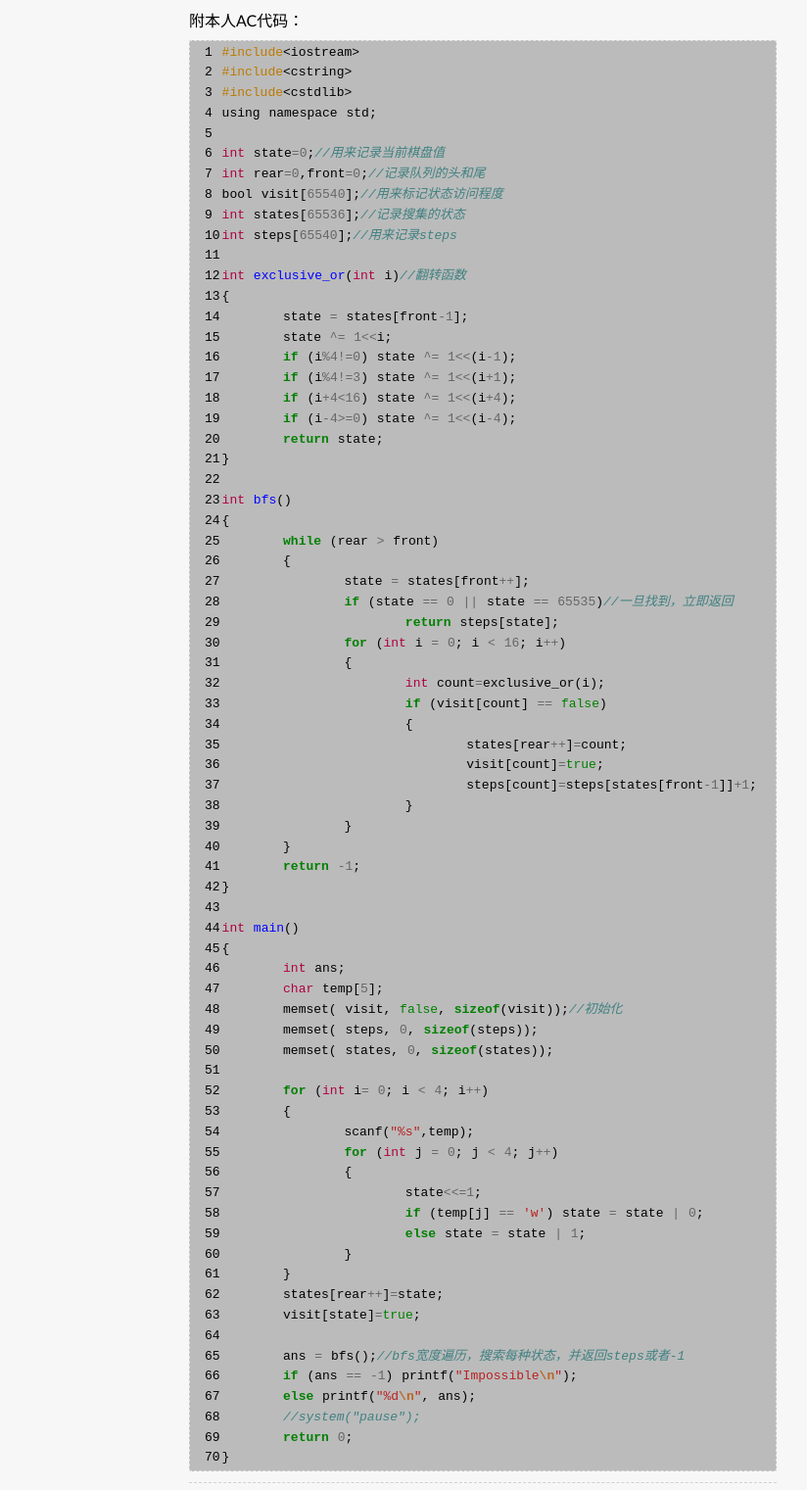
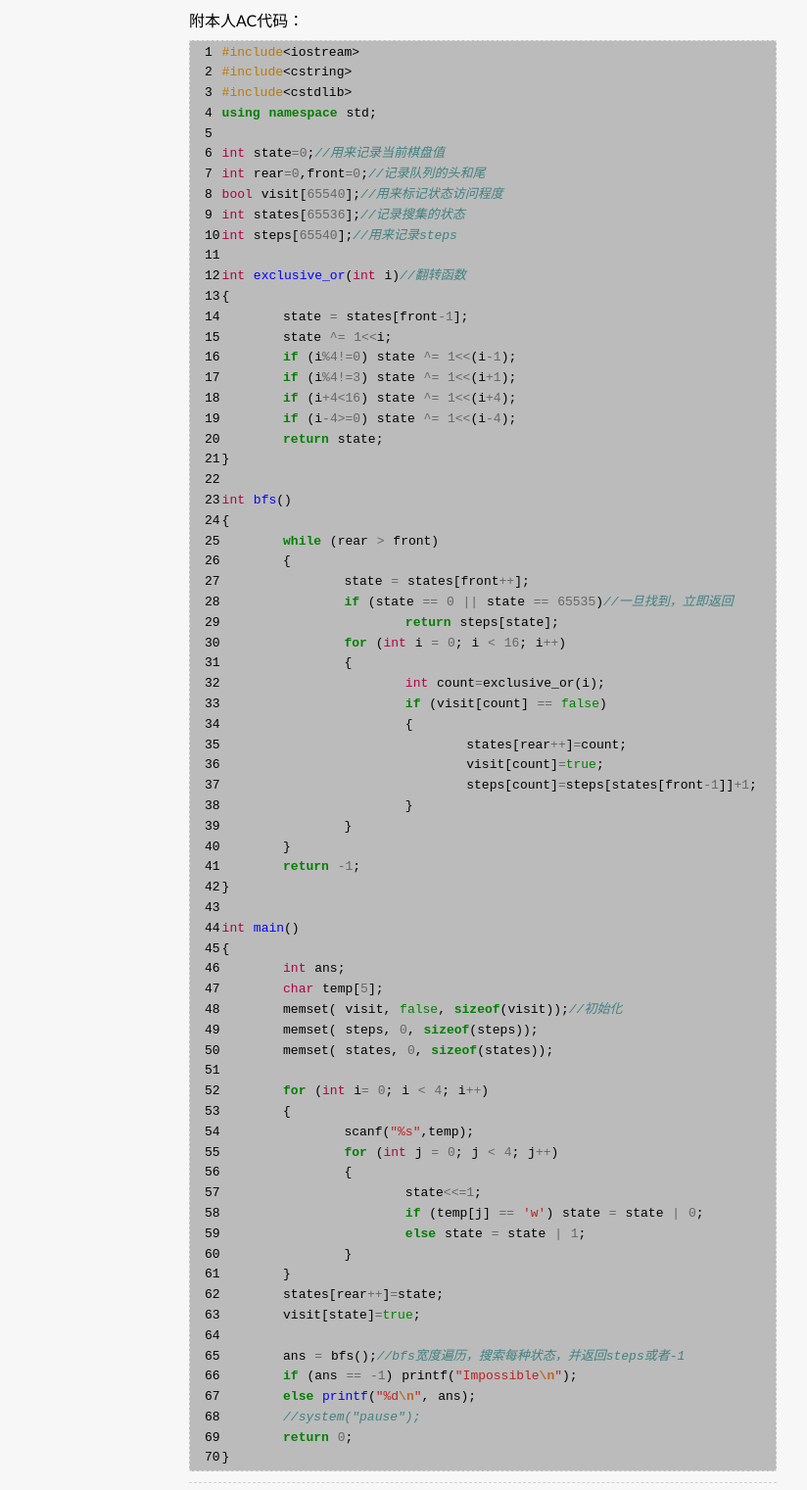
Before and after one commit to jessica0530/hijiangtao.github.io, a Jekyll site: the page built from _posts/2014-02-23-poj1753.md, in a window 1280 px wide. Shown: the part 766-2287 px from the top of the page at 98% size, without its empty margins (147-971 px from the left). Built offline with Jekyll 4.4.1, drawn with Linux system fonts in a browser that asks for light colours; some web fonts are replaced; Markdown is read by kramdown in place of the engine named in the settings; comment, search, counter and statistics services are not loaded.

Commit message:
Update 2014-02-23-poj1753.md

```diff
--- a/_posts/2014-02-23-poj1753.md
+++ b/_posts/2014-02-23-poj1753.md
@@ -25,7 +25,7 @@
 
 附本人AC代码：
 
-{% highlight c linenos %}
+{% highlight cpp linenos %}
 #include<iostream>
 #include<cstring>
 #include<cstdlib>
```
